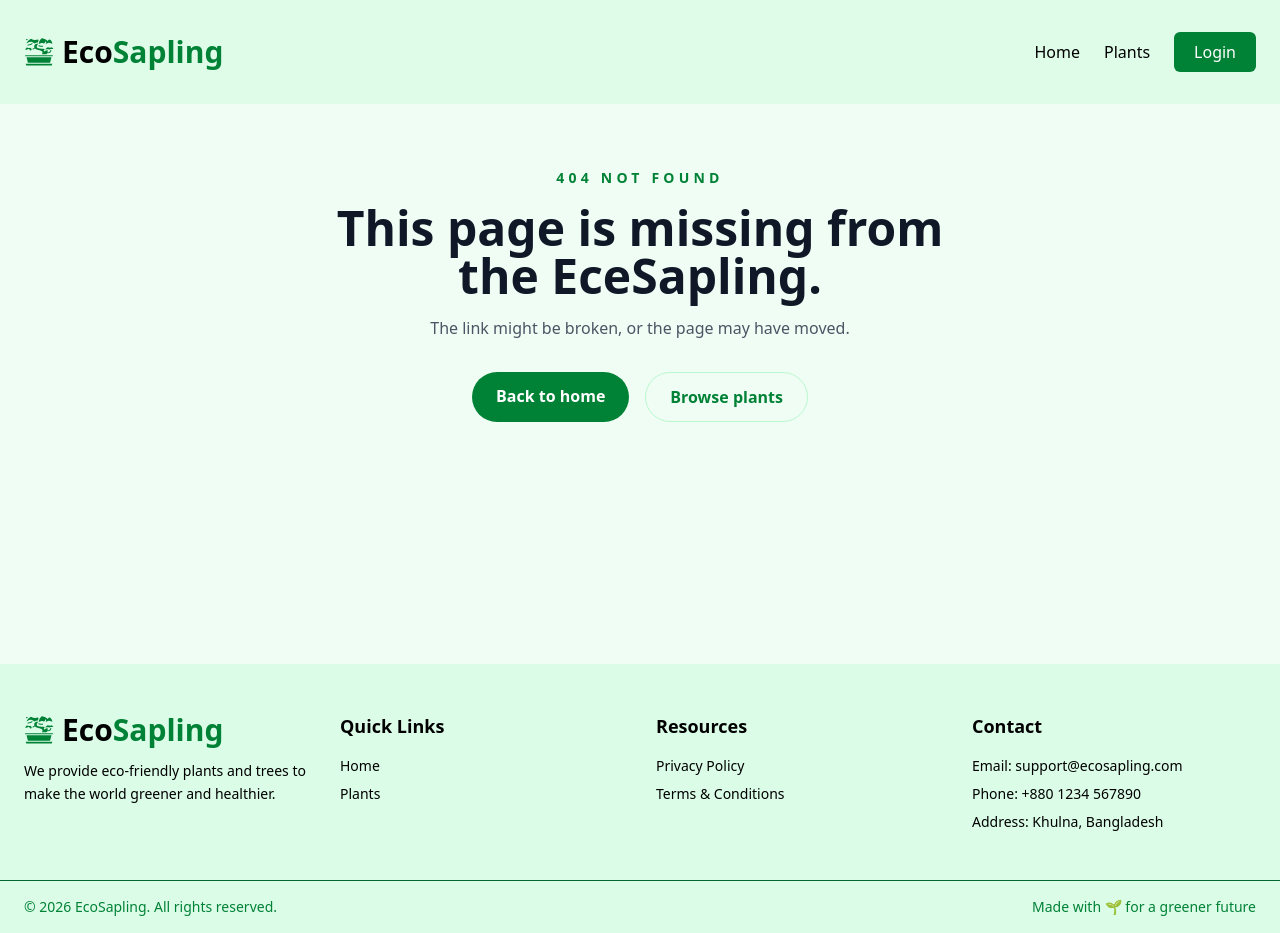
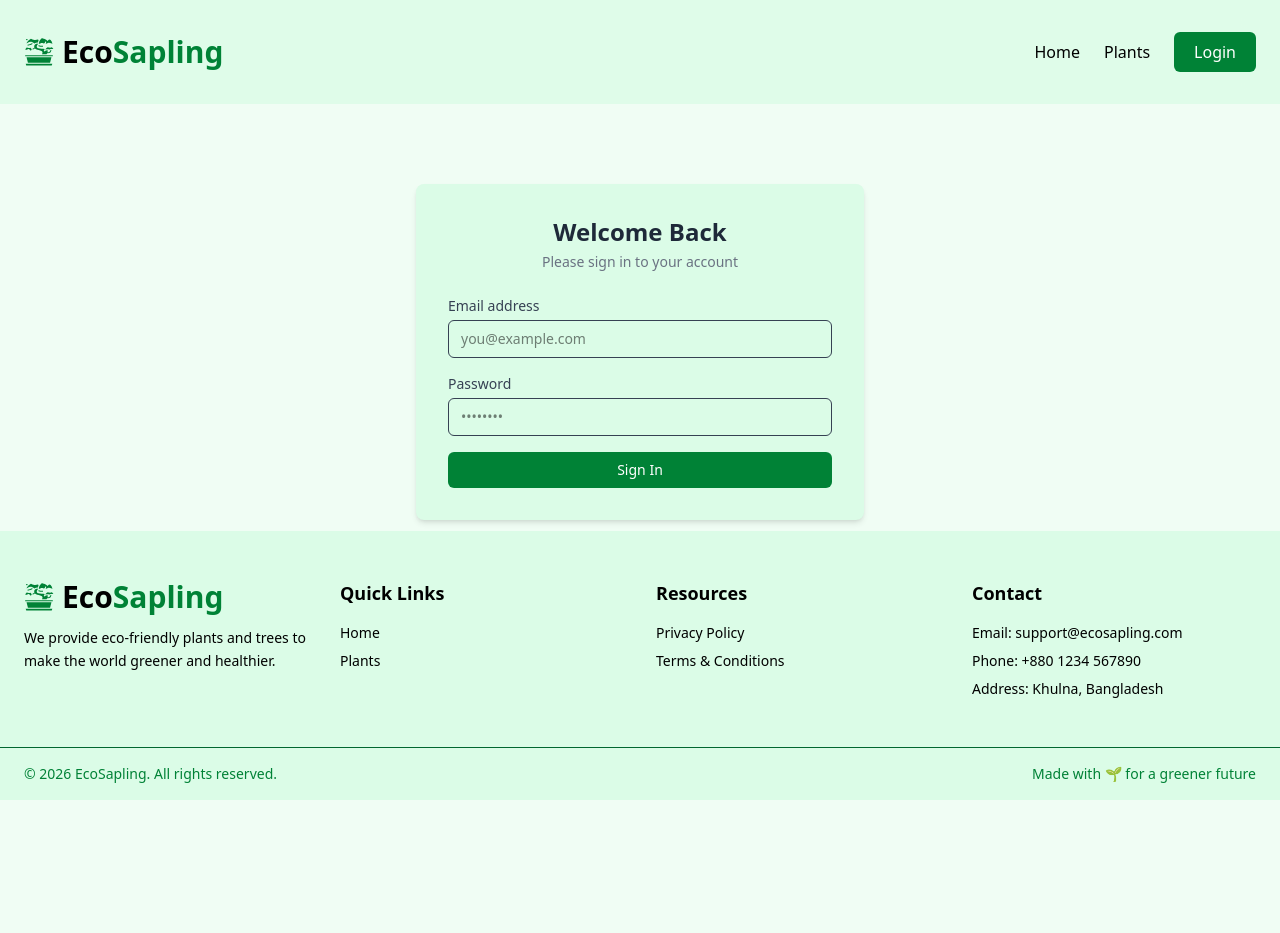
Before and after one commit to mdrobiulislam1479/eco-sapling, a Next.js app: page /login in a window 1280 px wide. Before the commit this address had no page. After the commit the page ends 800 px from the top, so only its background shows below. Built offline with nearby package versions, Linux system fonts and the light colour scheme.

Commit message:
added mock login

```diff
--- a/package.json
+++ b/package.json
@@ -13,7 +13,8 @@
     "next": "16.1.1",
     "react": "19.2.3",
     "react-dom": "19.2.3",
-    "react-icons": "^5.5.0"
+    "react-icons": "^5.5.0",
+    "react-toastify": "^11.0.5"
   },
   "devDependencies": {
     "@tailwindcss/postcss": "^4",
--- a/src/app/layout.js
+++ b/src/app/layout.js
@@ -2,6 +2,7 @@ import { Geist, Geist_Mono } from "next/font/google";
 import "./globals.css";
 import Navbar from "@/components/shared/Navbar";
 import Footer from "@/components/shared/Footer";
+import { ToastContainer } from "react-toastify";
 
 const geistSans = Geist({
   variable: "--font-geist-sans",
@@ -26,6 +27,11 @@ export default function RootLayout({ children }) {
       >
         <Navbar />
         <div className="flex-1">{children}</div>
+        <ToastContainer
+          position="top-center"
+          hideProgressBar={true}
+          autoClose={2000}
+        />
         <Footer />
       </body>
     </html>
--- /dev/null
+++ b/src/app/login/page.jsx
@@ -0,0 +1,18 @@
+import LoginForm from "@/components/form/LoginForm";
+
+export default function Login() {
+  return (
+    <div className="flex items-center justify-center px-4 pt-20">
+      <div className="w-full max-w-md bg-green-100 rounded-lg shadow-md p-8">
+        <h2 className="text-2xl font-semibold text-gray-800 text-center">
+          Welcome Back
+        </h2>
+        <p className="text-sm text-gray-500 text-center mt-1">
+          Please sign in to your account
+        </p>
+
+        <LoginForm />
+      </div>
+    </div>
+  );
+}
--- /dev/null
+++ b/src/components/form/LoginForm.jsx
@@ -0,0 +1,62 @@
+"use client";
+
+import { useRouter } from "next/navigation";
+import { useState } from "react";
+import { toast } from "react-toastify";
+
+export default function LoginForm() {
+  const router = useRouter();
+  const [email, setEmail] = useState("");
+  const [password, setPassword] = useState("");
+  const [error, setError] = useState("");
+
+  const handleSubmit = (e) => {
+    e.preventDefault();
+    if (email === "user@gmail.com" && password === "123456") {
+      document.cookie = "auth=true; path=/";
+      router.push("/plants");
+      toast.success("Login Successful!");
+    }
+  };
+
+  return (
+    <form onSubmit={handleSubmit} className="mt-6 space-y-4">
+      <div>
+        <label className="block text-sm font-medium text-gray-700">
+          Email address
+        </label>
+        <input
+          type="email"
+          required
+          value={email}
+          onChange={(e) => setEmail(e.target.value)}
+          placeholder="you@example.com"
+          className="mt-1 w-full text-black rounded-md border border-gray-700 px-3 py-2 text-sm focus:ring-2 focus:ring-green-700 focus:outline-0"
+        />
+      </div>
+
+      <div>
+        <label className="block text-sm font-medium text-gray-700">
+          Password
+        </label>
+        <input
+          type="password"
+          required
+          value={password}
+          onChange={(e) => setPassword(e.target.value)}
+          placeholder="••••••••"
+          className="mt-1 w-full text-black rounded-md border border-gray-700 px-3 py-2 text-sm focus:ring-2 focus:ring-green-700 focus:outline-0"
+        />
+      </div>
+
+      {error && <p className="text-sm text-red-600">{error}</p>}
+
+      <button
+        type="submit"
+        className="w-full bg-green-700 text-white py-2 rounded-md text-sm font-medium transition cursor-pointer"
+      >
+        Sign In
+      </button>
+    </form>
+  );
+}
--- a/src/components/home/Newsletter.jsx
+++ b/src/components/home/Newsletter.jsx
@@ -1,9 +1,12 @@
 "use client";
 import { ArrowRight } from "lucide-react";
+import { toast } from "react-toastify";
 
 export default function Newsletter() {
   const handleSubmit = (e) => {
     e.preventDefault();
+    e.target.reset();
+    toast.success("Your join request was sent successfully.");
   };
 
   return (
@@ -36,7 +39,7 @@ export default function Newsletter() {
                 />
                 <button
                   type="submit"
-                  className="inline-flex items-center justify-center gap-2 rounded-full bg-emerald-300 px-6 py-4 font-semibold text-emerald-900 hover:bg-emerald-200 transition"
+                  className="inline-flex items-center justify-center gap-2 rounded-full bg-emerald-300 px-6 py-4 font-semibold text-emerald-900 hover:bg-emerald-200 transition cursor-pointer"
                 >
                   Join the list
                   <ArrowRight className="h-5 w-5" />
```
Also changed, not shown: 1 other file (tests, documents, lock files or other folders).
